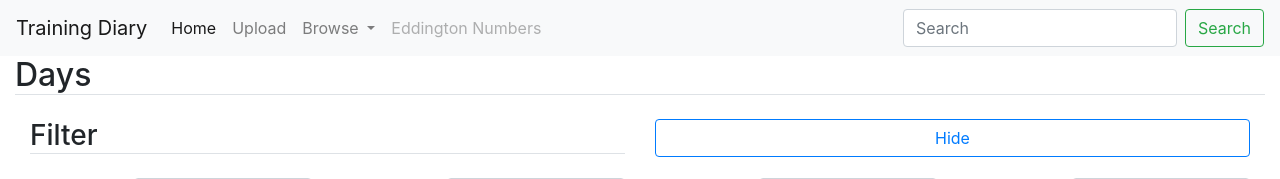
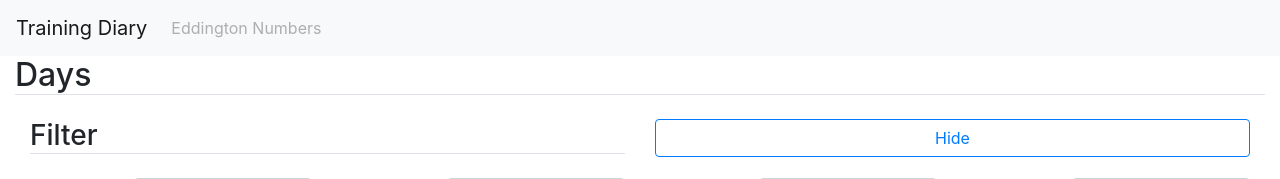
Before and after one commit to lordlordy/TrainingDiary, a Django app: page / in a window 1280 px wide. Shown: the top 179 px of the page. Run offline with Django 3.2, Linux system fonts and the light colour scheme; data that the repository does not hold is empty; some libraries are stand-ins or nearby versions.

Commit message:
removed menu items

```diff
--- a/trainingdiary/workoutentry/templates/workoutentry/base.html
+++ b/trainingdiary/workoutentry/templates/workoutentry/base.html
@@ -39,31 +39,27 @@
 
   <div class="collapse navbar-collapse" id="navbarSupportedContent">
     <ul class="navbar-nav mr-auto">
-      <li class="nav-item active">
-        <a class="nav-link" href="#">Home <span class="sr-only">(current)</span></a>
-      </li>
-      <li class="nav-item">
-        <a class="nav-link" href="{% url 'diary_upload' %}">Upload</a>
-      </li>
-      <li class="nav-item dropdown">
-        <a class="nav-link dropdown-toggle" href="#" id="navbarDropdown" role="button" data-toggle="dropdown" aria-haspopup="true" aria-expanded="false">
-          Browse
-        </a>
-        <div class="dropdown-menu" aria-labelledby="navbarDropdown">
-          <a class="dropdown-item" href="{% url 'day_list' %}">Days</a>
-          <a class="dropdown-item" href="{% url 'workout_list' %}">Workouts</a>
-          <div class="dropdown-divider"></div>
-          <a class="dropdown-item" href="#">Physiological</a>
-        </div>
-      </li>
+      <!--<li class="nav-item active">-->
+        <!--<a class="nav-link" href="#">Home <span class="sr-only">(current)</span></a>-->
+      <!--</li>-->
+      <!--<li class="nav-item">-->
+        <!--<a class="nav-link" href="{% url 'diary_upload' %}">Upload</a>-->
+      <!--</li>-->
+      <!--<li class="nav-item dropdown">-->
+        <!--<a class="nav-link dropdown-toggle" href="#" id="navbarDropdown" role="button" data-toggle="dropdown" aria-haspopup="true" aria-expanded="false">-->
+          <!--Browse-->
+        <!--</a>-->
+        <!--<div class="dropdown-menu" aria-labelledby="navbarDropdown">-->
+          <!--<a class="dropdown-item" href="{% url 'day_list' %}">Days</a>-->
+          <!--<a class="dropdown-item" href="{% url 'workout_list' %}">Workouts</a>-->
+          <!--<div class="dropdown-divider"></div>-->
+          <!--<a class="dropdown-item" href="#">Physiological</a>-->
+        <!--</div>-->
+      <!--</li>-->
       <li class="nav-item">
         <a class="nav-link disabled" href="{% url 'eddington_numbers' %}">Eddington Numbers</a>
       </li>
     </ul>
-    <form class="form-inline my-2 my-lg-0">
-      <input class="form-control mr-sm-2" type="search" placeholder="Search" aria-label="Search">
-      <button class="btn btn-outline-success my-2 my-sm-0" type="submit">Search</button>
-    </form>
   </div>
 </nav>
 <body>
```
